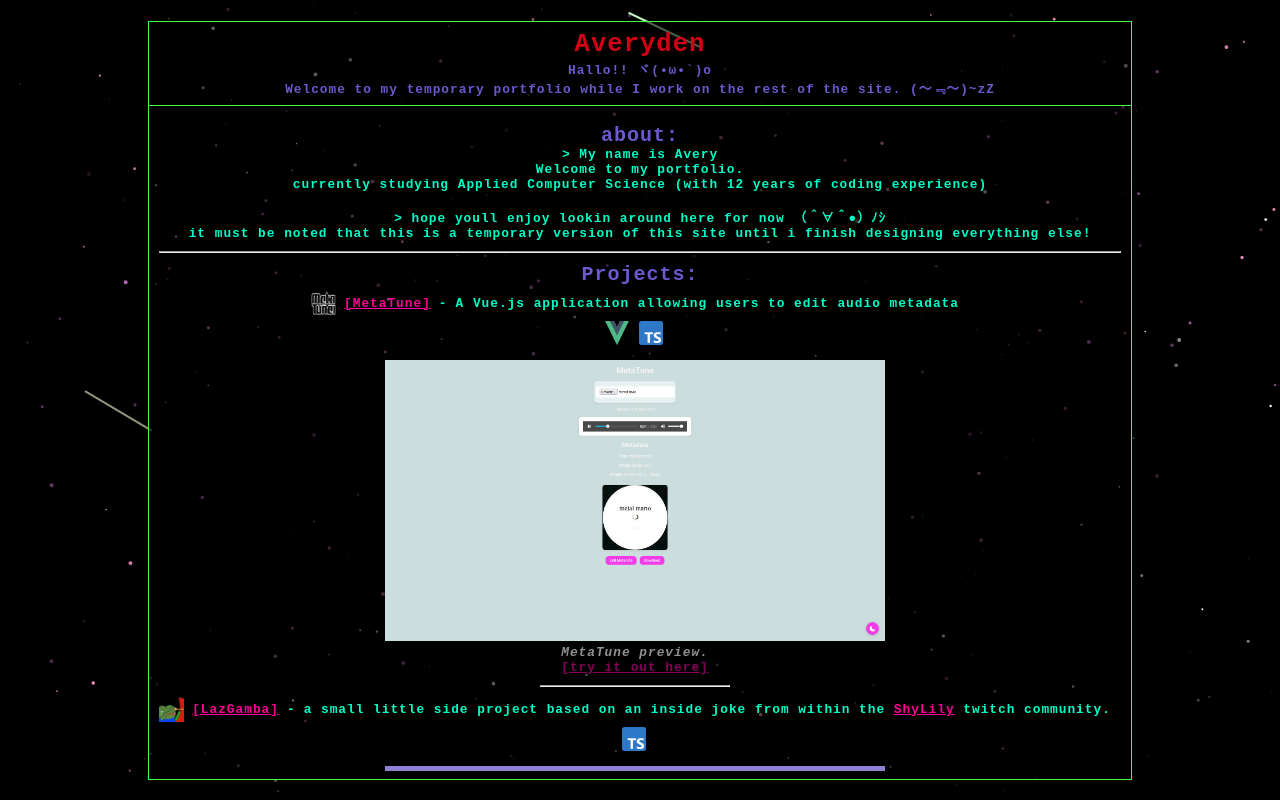
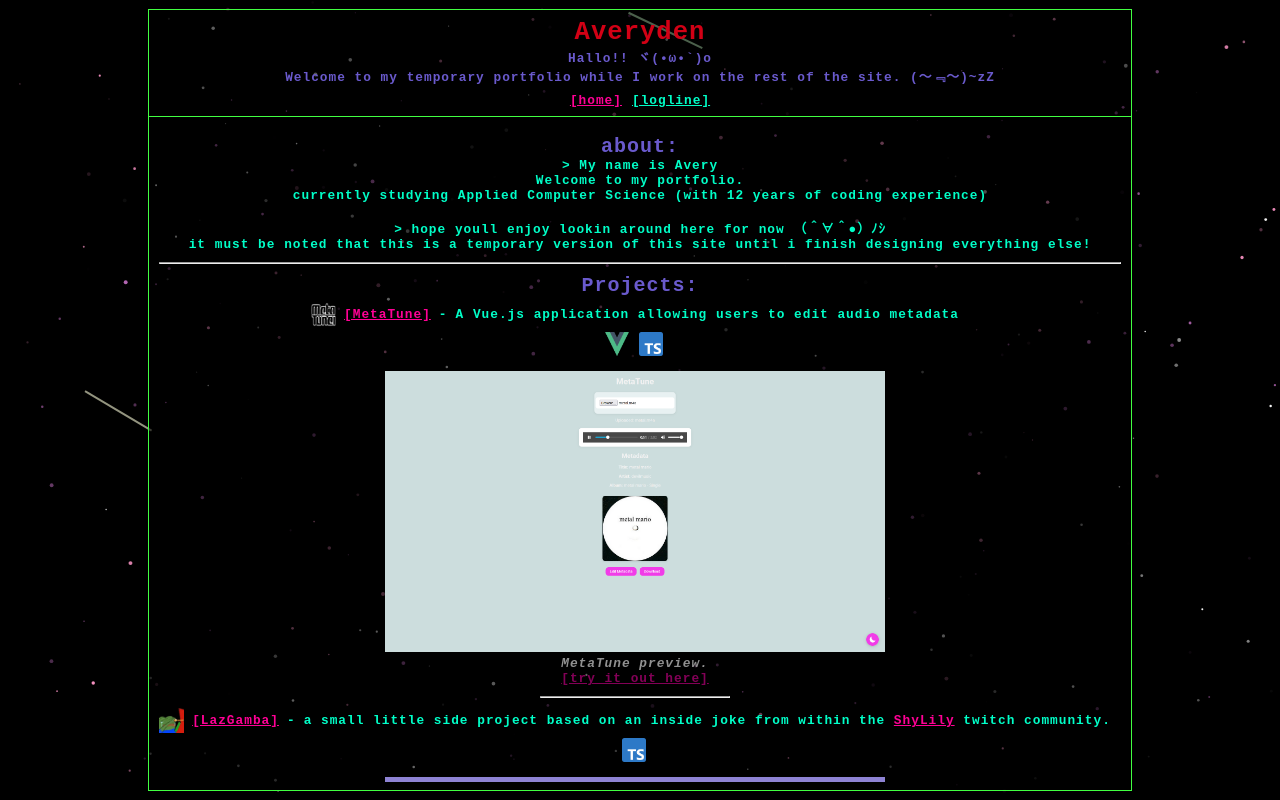
Before and after one commit to Averyden/averyden.github.io, a Vue app: page / in a window 1280 px wide. Built offline with nearby package versions, Linux system fonts and the light colour scheme.

Commit message:
feat: add nav links for home and logline pages

```diff
--- a/src/components/NavHeader.vue
+++ b/src/components/NavHeader.vue
@@ -14,11 +14,17 @@
       </b>
       <span id="eepy" :style="{ color: 'slateblue' }">{{ eepyText }}</span>
     </p>
+
+    <nav class="pageNav">
+      <RouterLink to="/" class="navLink">[home]</RouterLink>
+      <RouterLink to="/logline" class="navLink">[logline]</RouterLink>
+    </nav>
   </header>
 </template>
 
 <script setup lang="ts">
 import { ref, onMounted, onUnmounted } from 'vue'
+import { RouterLink } from 'vue-router'
 
 const rainbowColor = ref<string>(getRandomColor())
 const eepyText = ref<string>('(～﹃～)~zZ')
@@ -60,4 +66,19 @@ function getRandomColor(): string {
   margin-top: 0;
   margin-bottom: 0;
 }
+
+.pageNav {
+  display: flex;
+  gap: 10px;
+  justify-content: center;
+  margin-top: 8px;
+}
+
+.navLink {
+  color: #00ffc8;
+}
+
+.navLink.router-link-active {
+  color: #ff0095;
+}
 </style>
```
